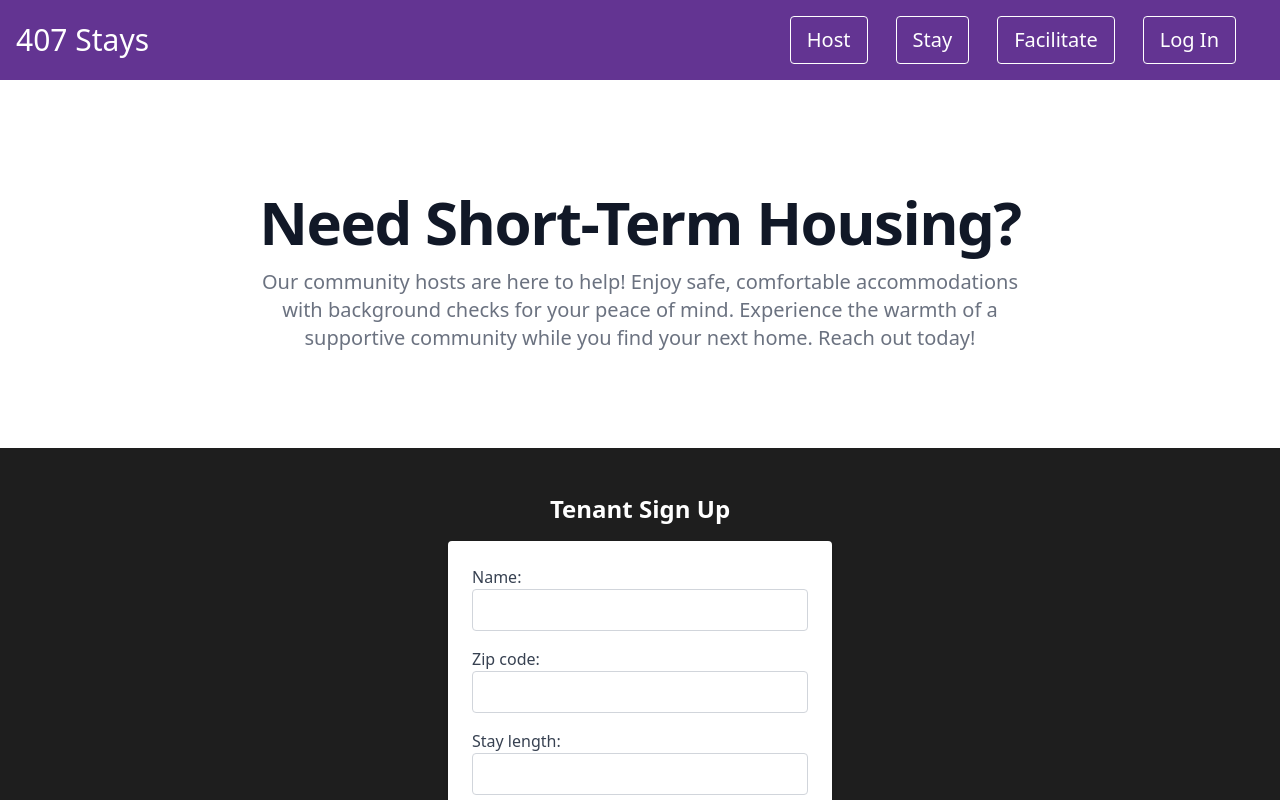
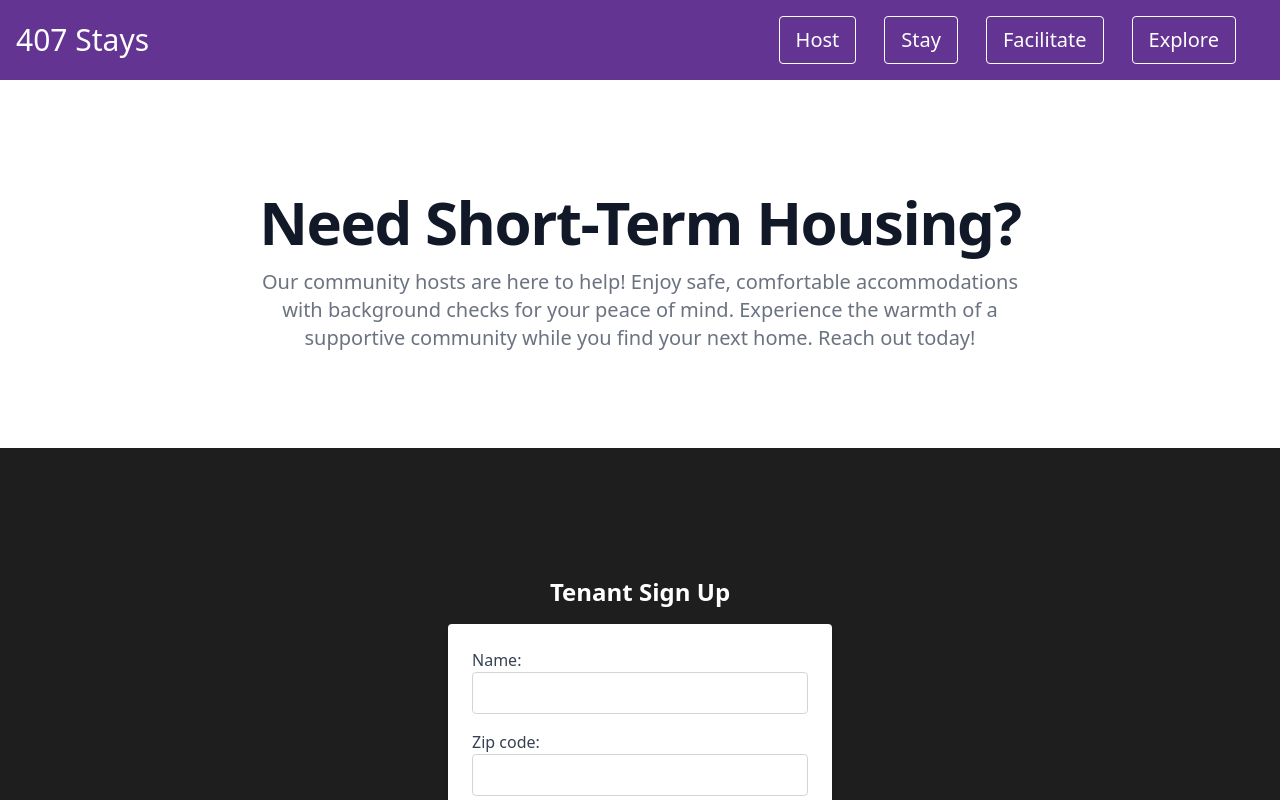
Before and after one commit to msrissaxox/couchsurfer, a React (Create React App) app: page /tenantsignup in a window 1280 px wide. Shown: the top 800 px of the page. Built offline with nearby package versions, Linux system fonts and the light colour scheme; no server answers.

Commit message:
QUick fix

```diff
--- a/src/components/CommunitySignUp.jsx
+++ b/src/components/CommunitySignUp.jsx
@@ -98,7 +98,7 @@ const CommunitySignUp = () => {
         </div>
     </div>
 </section>
-      <div className="flex flex-col h-screen p-4 bg-[#1E1E1E] text-white justify-center items-center">
+      <div className="flex flex-col h-auto p-4 bg-[#1E1E1E] text-white justify-center items-center">
         <h1 className="text-2xl font-bold mb-4">Community Sign Up</h1>
         <form
           className="bg-white p-6 rounded shadow-md w-full max-w-sm text-black"
--- a/src/components/HostSignUp.jsx
+++ b/src/components/HostSignUp.jsx
@@ -95,7 +95,7 @@ const HostSignUp = () => {
     </div>
 </section>
 
-      <div className="flex flex-col h-screen p-4 justify-center items-center bg-[#1E1E1E] text-white">
+      <div className="flex flex-col h-auto p-4 justify-center items-center bg-[#1E1E1E] text-white">
         <h1 className="text-2xl font-bold mb-4">Host Sign Up</h1>
         <form className="bg-white p-6 rounded shadow-md w-full max-w-sm text-black" onSubmit={handleSubmit}>
           {Object.keys(formData).map((key) => (
--- a/src/components/TenantSignUp.jsx
+++ b/src/components/TenantSignUp.jsx
@@ -91,7 +91,7 @@ const TenantSignUp = () => {
         </div>
     </div>
 </section>
-      <div className="flex flex-col h-screen p-4 bg-[#1E1E1E] text-white justify-center items-center pt-32 pb-32">
+      <div className="flex flex-col h-full p-4 bg-[#1E1E1E] text-white justify-center items-center pt-32 pb-32">
         <h1 className="text-2xl font-bold mb-4">Tenant Sign Up</h1>
         <form className="bg-white p-6 rounded shadow-md w-full max-w-sm text-black" onSubmit={handleSubmit}>
           {Object.keys(formData).map((key) => (
--- a/src/components/header.jsx
+++ b/src/components/header.jsx
@@ -15,7 +15,7 @@ const Header = () => {
         zIndex: 1000
       }}
     >
-      <h1 className="text-white text-3xl">407 Stays</h1>
+      <h1 className="text-white text-3xl"><Link to="/">407 Stays</Link></h1>
       <div className="flex items-center">
         <Link to="/hostsignup">
           <button className="text-white text-[20px] mr-[28px] bg-transparent border border-white rounded py-2 px-4 hover:bg-white hover:text-blue-500 transition duration-300">
@@ -32,9 +32,9 @@ const Header = () => {
             Facilitate
           </button>
         </Link>
-        <Link to="/login">
+        <Link to="/Explore">
           <button className="text-white text-[20px] mr-[28px] bg-transparent border border-white rounded py-2 px-4 hover:bg-white hover:text-blue-500 transition duration-300">
-            Log In
+            Explore
           </button>
         </Link>
       </div>
```
